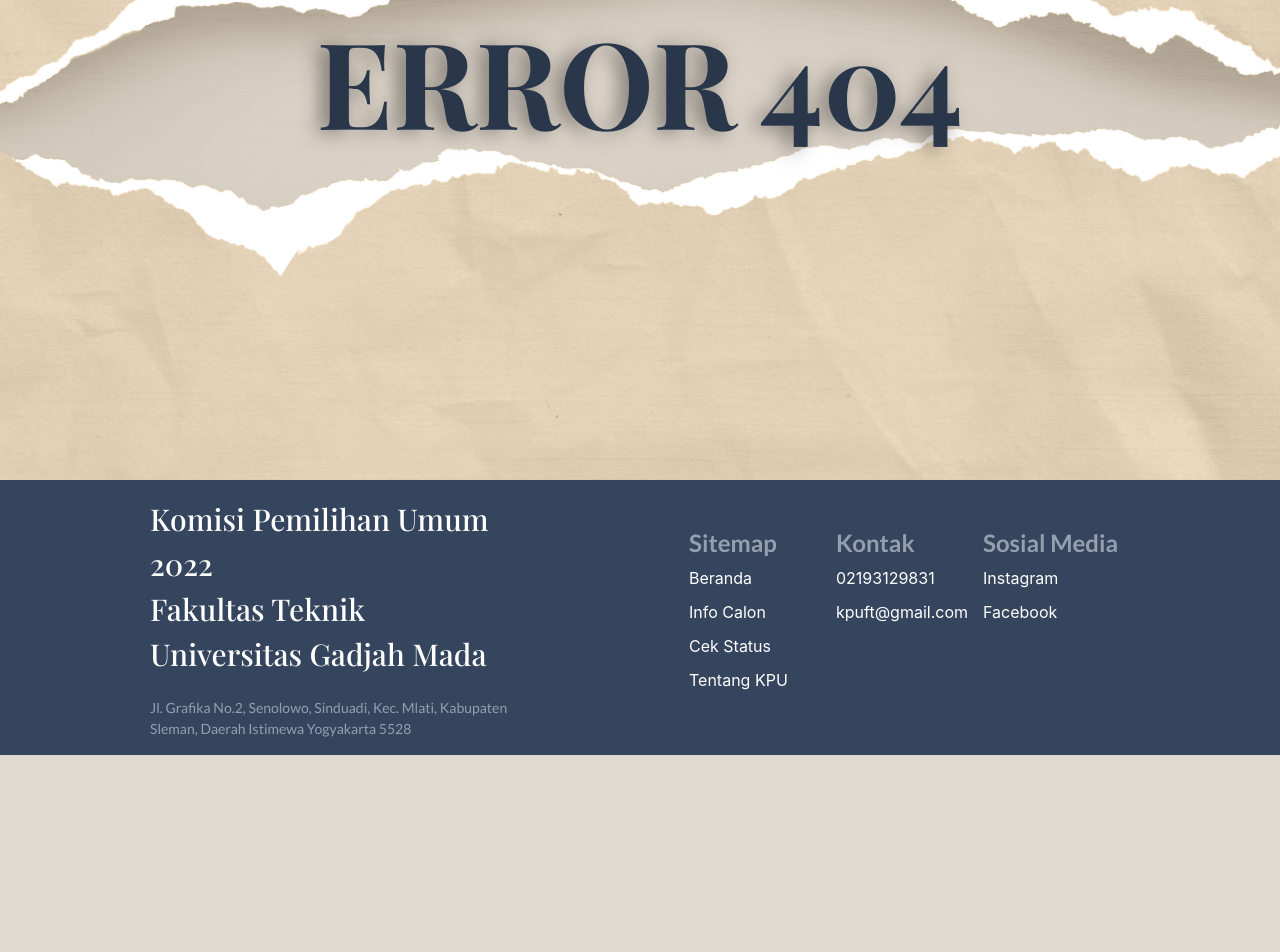
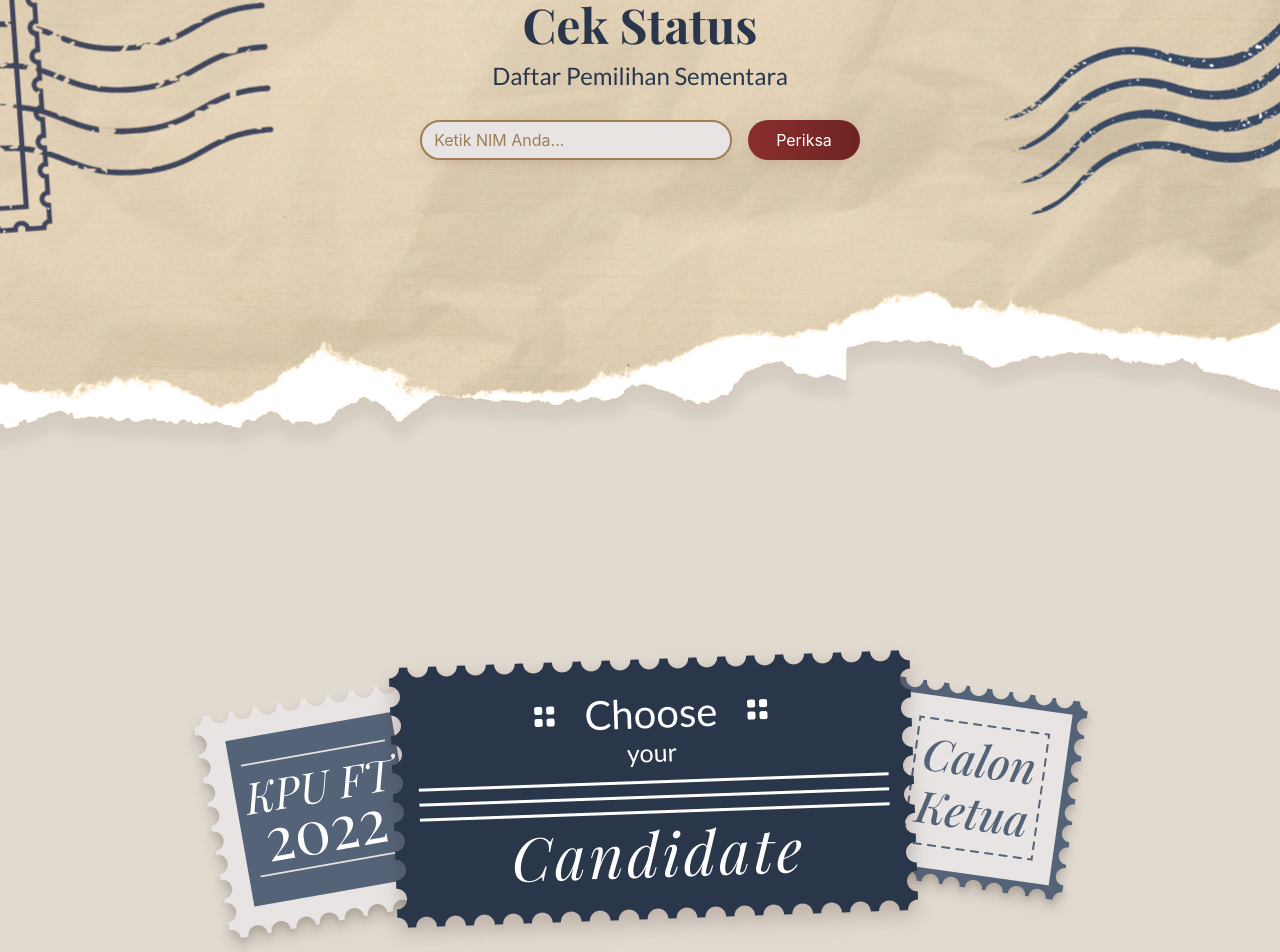
Before and after one commit to frhnfrnk/kpu-ft-ugm-2022, a React (Create React App) app: page /cek-status in a window 1280 px wide. Shown: the part 320-1272 px from the top of the page. Before the commit the page ends 1075 px from the top, so only its background shows below. Built offline with nearby package versions, Linux system fonts and the light colour scheme.

Commit message:
create CekStatus page

```diff
--- a/src/App.js
+++ b/src/App.js
@@ -4,6 +4,7 @@ import Error from './pages/Error';
 import InfoCalon from './pages/InfoCalon';
 import Terimakasih from './pages/Terimakasih';
 import Tentang from './pages/Tentang';
+import CekStatus from './pages/CekStatus';
 import Header from './components/Header/header';
 import Footer from "./components/Footer/footer";
 
@@ -22,6 +23,7 @@ function App() {
               <Route exact path="/info-calon" element={<InfoCalon />} />
               <Route exact path="/terimakasih" element={<Terimakasih />} />
               <Route exact path="/tentang" element={<Tentang />} />
+              <Route exact path="/cek-status" element={<CekStatus />} />
             </Routes>
             <Footer />
           </StateProvider>
--- /dev/null
+++ b/src/pages/CekStatus.js
@@ -0,0 +1,28 @@
+import BackCekStatus from "../assets/CekStatus/BackCekStatus.png";
+import Hiasan_choose from "../assets/Calon/Hiasan_choose.png";
+
+function CekStatus() {
+  return (
+    <>
+      <div className="bg-[#E1DAD1] h-[100vh] w-[100%]">
+        <div className="bg-cover bg-center w-full h-full bg-no-repeat flex items-center justify-center" style={{ backgroundImage: "url(" + BackCekStatus + ")" }}>
+          <div className="flex flex-col text-center space-y-3">
+            <h1 className="text-[#2A374A] font-Playfair-bold text-4xl lg:text-5xl">Cek Status</h1>
+            <p className="text-[#2A374A] font-Lato text-xl lg:text-2xl">Daftar Pemilihan Sementara</p>
+            <div className="flex justify-center space-x-4 pt-4">
+              <label>
+                <input className="placeholder:text-[#9D7E57] pr-12 pl-3 rounded-3xl bg-[#E8E4E3] border-2 border-solid border-[#9D7E57] py-1.5 hover:placeholder:text-[#8A2D2D] hover:border-[#8A2D2D] focus:placeholder:text-[#35455D] focus:border-[#35455D] drop-shadow-[0px_4px_5px_rgba(110,36,36,0.1)] hover:drop-shadow-[0px_7px_20px_rgba(110,36,36,0.15)] focus:hover:drop-shadow-[0px_7px_20px_rgba(110,36,36,0.15)]" placeholder="Ketik NIM Anda..." type="text" name="NIM"/>
+              </label>
+              <button href="#" className="bg-gradient-to-r from-[#8A2D2D] to-[#6E2424] hover:bg-[#E1DAD1] active:bg-[#BFB196] rounded-3xl py-[6px] text-[#FFFFFF] hover:text-[#8A2D2D] active:text-[#8A2D2D] px-7 drop-shadow-[0px_4px_5px_rgba(110,36,36,0.1)] hover:drop-shadow-[0px_7px_20px_rgba(110,36,36,0.15)] active:drop-shadow-[0px_7px_20px_rgba(110,36,36,0.15)]">Periksa</button>
+            </div>
+          </div>
+        </div>
+      </div>
+      <div className="h-[80vh] flex justify-center items-center mb-[10vh]">
+        <img src={Hiasan_choose} alt="hiasan" className=""/>
+      </div>
+    </>
+  );
+}
+
+export default CekStatus;
```
Also changed, not shown: src/assets/CekStatus/BackCekStatus.png (added).
